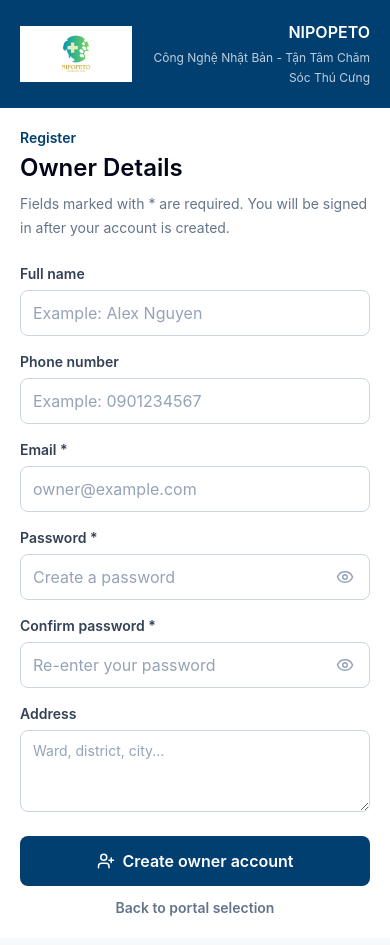
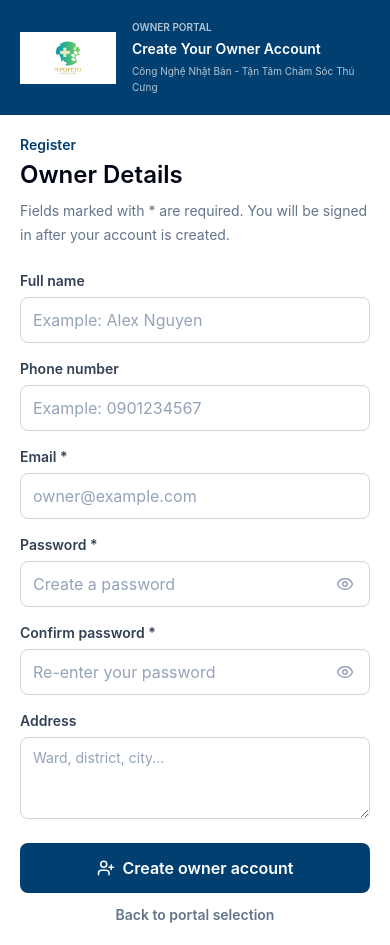
Before and after one commit to Nguyenquanghong/Pet-healthcare, a React (Vite) app in the folder frontend/: page /register in a window 390 px wide. Built offline with nearby package versions, Linux system fonts and the light colour scheme; no server answers.

Commit message:
refine mobile auth brand content layout

```diff
--- a/frontend/src/routes/auth/AuthShell.tsx
+++ b/frontend/src/routes/auth/AuthShell.tsx
@@ -9,7 +9,7 @@ type AuthShellProps = {
   tone?: "owner" | "admin";
 };
 
-export function AuthShell({ eyebrow = "Nippon Pet Care", title, description, children, tone = "owner" }: AuthShellProps) {
+export function AuthShell({ eyebrow = "Nippon Pet Care", title, children, tone = "owner" }: AuthShellProps) {
   const isAdmin = tone === "admin";
 
   return (
@@ -20,11 +20,12 @@ export function AuthShell({ eyebrow = "Nippon Pet Care", title, description, chi
             <div>
               <div className="flex items-center justify-between gap-4 lg:block">
                 <div className="inline-flex shrink-0 bg-white p-2">
-                  <BrandLogo variant="lockup" className="h-10 w-24 lg:h-12 lg:w-28" />
+                  <BrandLogo variant="lockup" className="h-9 w-20 sm:h-10 sm:w-24 lg:h-12 lg:w-28" />
                 </div>
-                <div className="min-w-0 text-right lg:hidden">
-                  <p className="text-base font-semibold">NIPOPETO</p>
-                  <p className="mt-1 max-w-64 text-xs leading-5 text-white/75">
+                <div className="min-w-0 max-w-sm flex-1 text-left lg:hidden">
+                  <p className="text-[10px] font-semibold uppercase text-white/70 sm:text-xs">{eyebrow}</p>
+                  <p className="mt-1 text-sm font-semibold leading-5 text-white sm:text-lg sm:leading-6">{title}</p>
+                  <p className="mt-1 text-[10px] leading-4 text-white/70 sm:text-xs sm:leading-5">
                     Công Nghệ Nhật Bản - Tận Tâm Chăm Sóc Thú Cưng
                   </p>
                 </div>
@@ -33,9 +34,6 @@ export function AuthShell({ eyebrow = "Nippon Pet Care", title, description, chi
               <h1 className="mt-3 hidden max-w-lg text-4xl font-semibold leading-tight lg:block">
                 {title}
               </h1>
-              <p className="mt-4 hidden max-w-xl text-base leading-6 text-white/75 lg:block">
-                {description}
-              </p>
             </div>
             <p className="mt-10 hidden border-t border-white/15 pt-5 text-xs leading-5 text-white/60 lg:block">
               Công Nghệ Nhật Bản - Tận Tâm Chăm Sóc Thú Cưng
```
